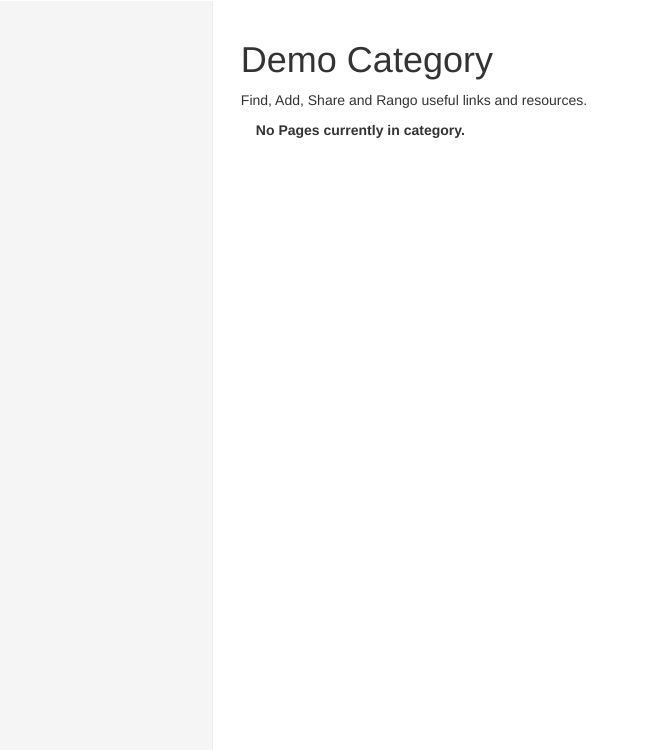
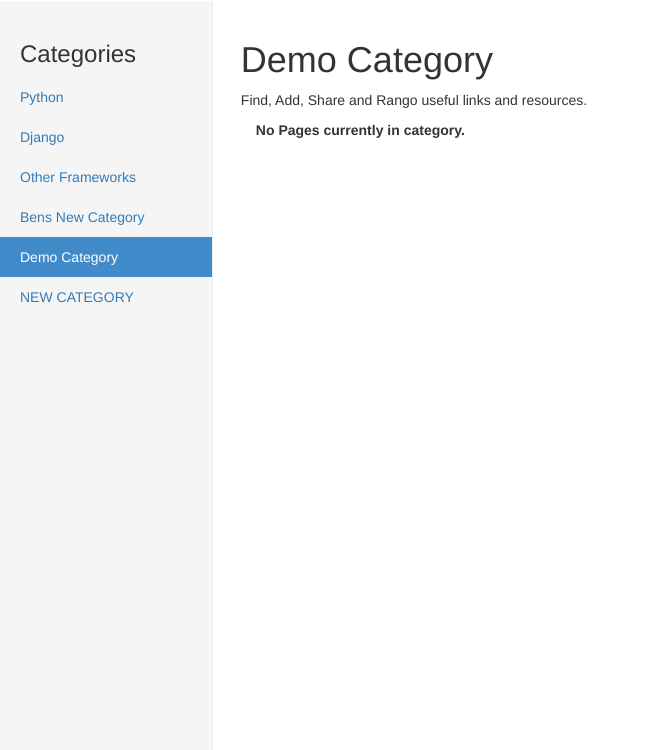
Before and after one commit to benjiboi214/rango, a Django app: a page that uses tango_with_django_project/templates/rango/base.html in a window 1280 px wide. Shown: the part 50-800 px from the top of the page, without its empty margins (0-646 px from the left). Run offline with Django 3.2, Linux system fonts and the light colour scheme; data comes from the database, SQL or seed files in the repository; both versions use the stored data as it was after the commit; some libraries are stand-ins or nearby versions.

Commit message:
Figured out chapter 14.
Note that I had to use the takes_context=True parameter to get the context.
See act_cat for example of the way to retrieve data from the context.

```diff
--- /dev/null
+++ b/tango_with_django_project/rango/templatetags/rango_extras.py
@@ -0,0 +1,8 @@
+from django import template
+from rango.models import Category
+
+register = template.Library()
+
+@register.inclusion_tag('rango/cats.html', takes_context=True)
+def get_category_list(context):
+    return {'cats': Category.objects.all(), 'act_cat': context['category']}
--- a/tango_with_django_project/templates/rango/base.html
+++ b/tango_with_django_project/templates/rango/base.html
@@ -1,5 +1,6 @@
 <!DOCTYPE html>
 {% load staticfiles %}
+{% load rango_extras %}
 <html lang="en">
     <head>
         <meta charset="utf-8">
@@ -51,7 +52,9 @@
         <div class="container-fluid">
             <div class="row">
                 <div class="col-sm-3 col-md-2 sidebar">
-                {% block side_block %}{% endblock %}
+                    {% block side_block %}
+                    {% get_category_list %}
+                    {% endblock %}
                 </div>
                 <div class="col-sm-9 col-sm-offset-3 col-md-10 col-md-offset-2 main">
                     <div>
--- /dev/null
+++ b/tango_with_django_project/templates/rango/cats.html
@@ -0,0 +1,14 @@
+{% if cats %}
+
+    <h3>Categories</h3>
+
+    <ul class="nav nav-sidebar">
+    {% for c in cats %}
+        {% if c == act_cat %} <li class="active"> {% else %} <li> {% endif %}
+        <a href="{% url 'category' c.slug %}">{{ c.name }}</a></li>
+    {% endfor %}
+    {% else %}
+        <li><strong>There are no category present.</strong></li>
+    </ul>
+
+{% endif %}
```
Also changed, not shown: tango_with_django_project/db.sqlite3, tango_with_django_project/rango/templatetags/__init__.py (added).
